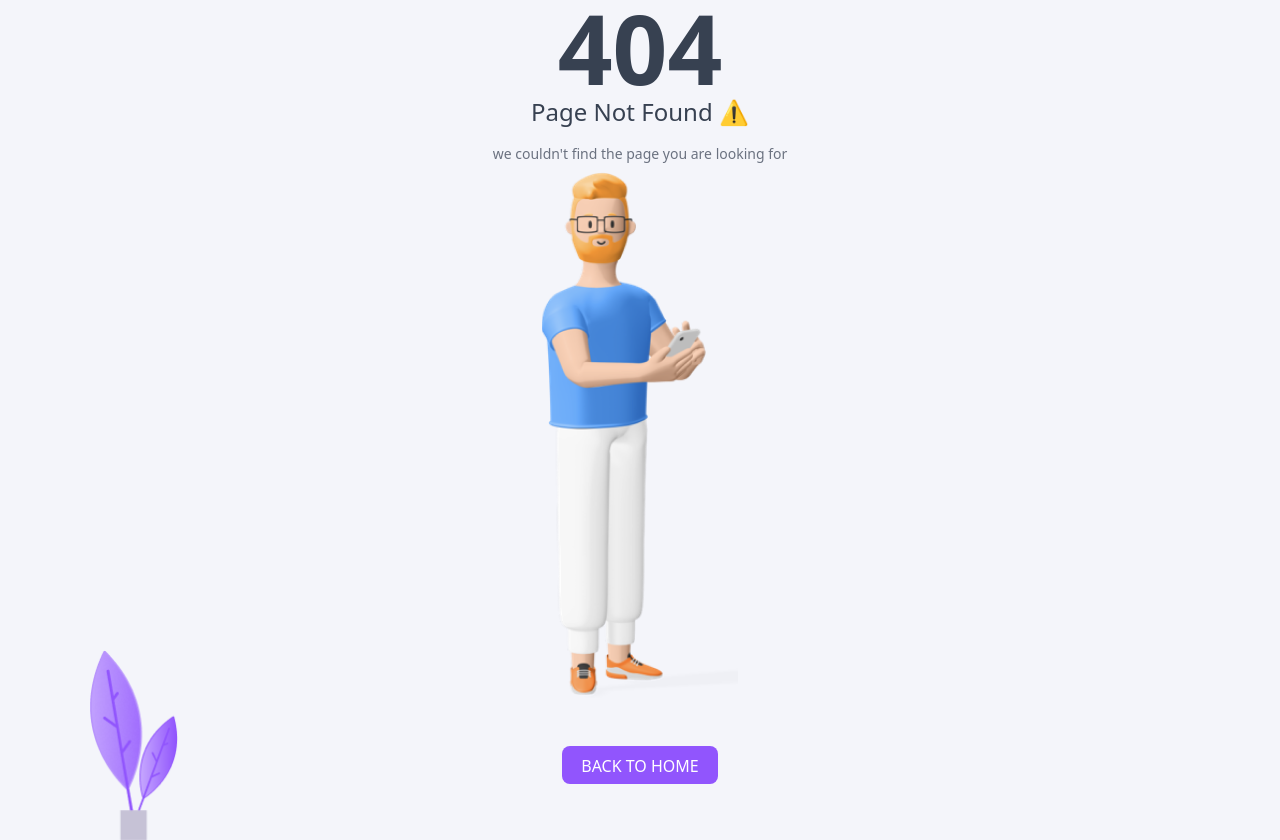
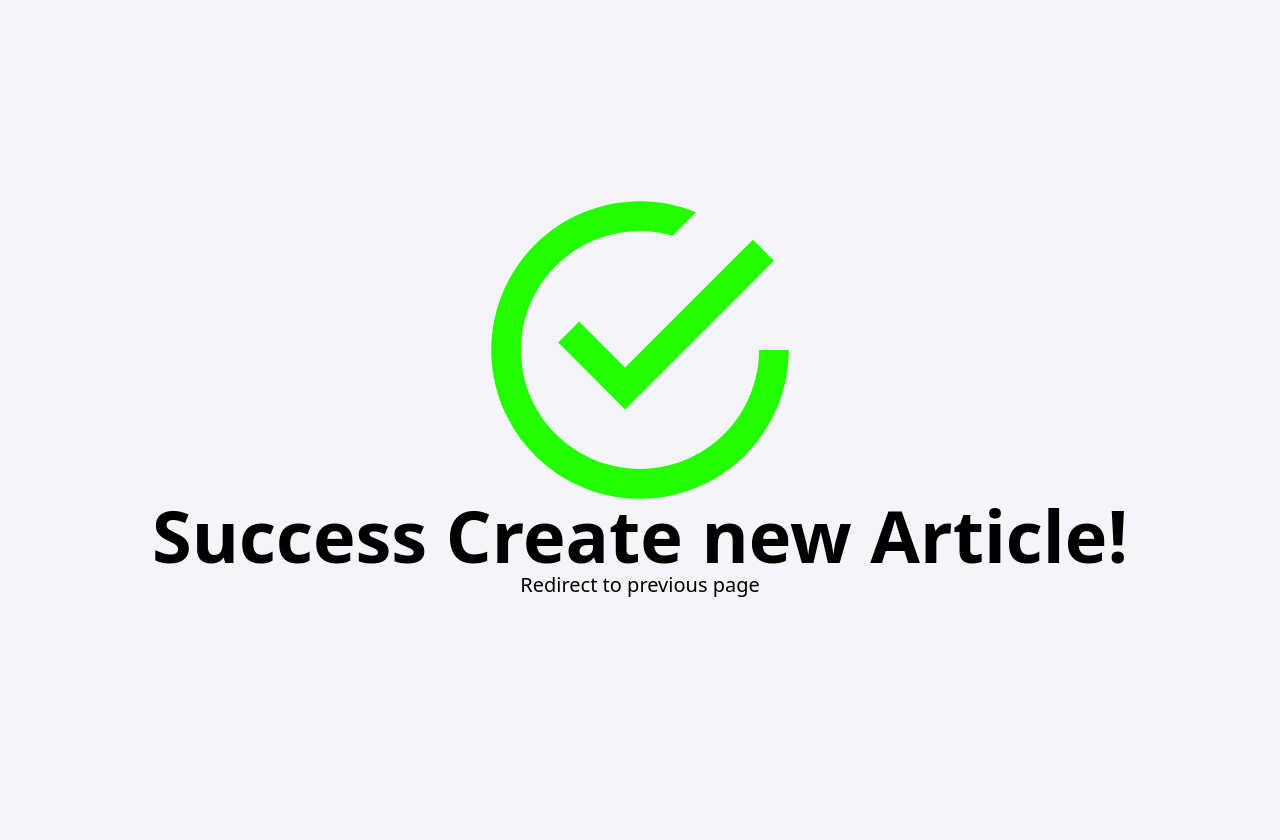
Before and after one commit to rizaldormdn/cms-react, a React (Create React App) app: page /success in a window 1280 px wide. Before the commit this address had no page. After the commit the page ends 800 px from the top, so only its background shows below. Built offline with nearby package versions, Linux system fonts and the light colour scheme.

Commit message:
feat: Success; Adding Success Page

```diff
--- a/src/App.tsx
+++ b/src/App.tsx
@@ -4,6 +4,7 @@ import Admin from "./components/pages/Admin";
 import BadRequest from "./components/pages/BadRequest";
 import { BrowserRouter } from "react-router-dom";
 import Registration from "./components/pages/Registration";
+import SuccessPage from "./components/pages/SuccessPage";
 
 const App = () => {
 	return (
@@ -11,7 +12,7 @@ const App = () => {
 			<Routes>
 				<Route path="/" element={<Admin />} />
 				<Route path="/registration" element={<Registration />} />
-
+				<Route path="/success" element={<SuccessPage />} />
         {/* Error Route */}
         <Route path="*" element={<BadRequest />} />
       </Routes>
--- a/src/components/atoms/Logo.tsx
+++ b/src/components/atoms/Logo.tsx
@@ -1,6 +1,6 @@
 import React from "react";
 import Image from "../atoms/Image";
-import mainLogo from "../../assets/static/svgs/mainlogo.svg";
+import mainLogo from "../../assets/images/mainlogo.svg";
 
 type Props = {};
 
--- /dev/null
+++ b/src/components/pages/SuccessPage.tsx
@@ -0,0 +1,10 @@
+import React from 'react'
+import SuccessTemplate from '../templates/SuccessTemplate'
+
+const SuccessPage = () => {
+  return (
+    <SuccessTemplate message='Success Create new Article!' description='Redirect to previous page' />
+  )
+}
+
+export default SuccessPage
--- /dev/null
+++ b/src/components/templates/SuccessTemplate.tsx
@@ -0,0 +1,21 @@
+import React from "react";
+import CorrectIcon from "../../assets/icons/correct-mark.svg";
+
+type Props = {
+	message: string;
+	description: string;
+};
+
+const SuccessTemplate = (props: Props) => {
+	return (
+		<main className="flex flex-col-reverse w-full h-screen justify-center items-center">
+			<div className="flex flex-col items-center">
+				<h2 className="text-7xl font-bold">{props.message}</h2>
+				<p>{props.description}</p>
+			</div>
+			<img src={CorrectIcon} width={300} alt="Success" />
+		</main>
+	);
+};
+
+export default SuccessTemplate;
```
Also changed, not shown: src/assets/icons/correct-mark.svg (added).
